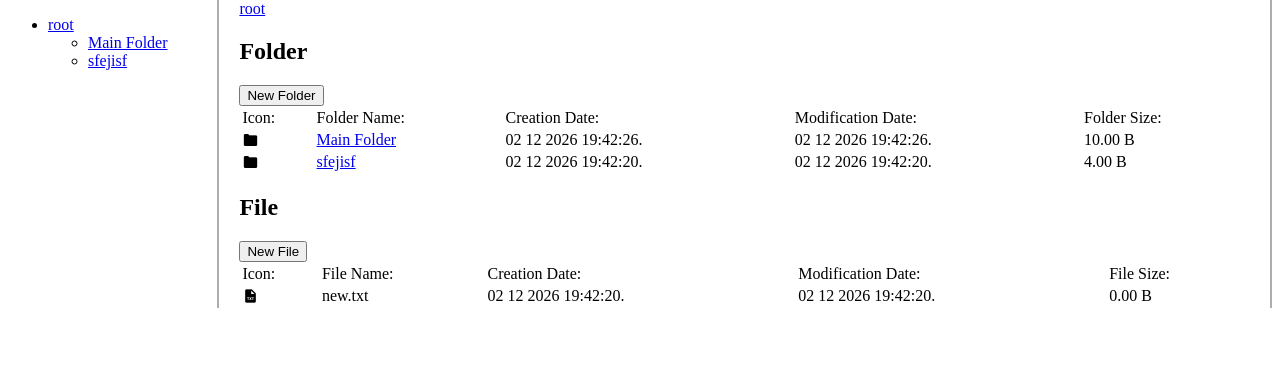
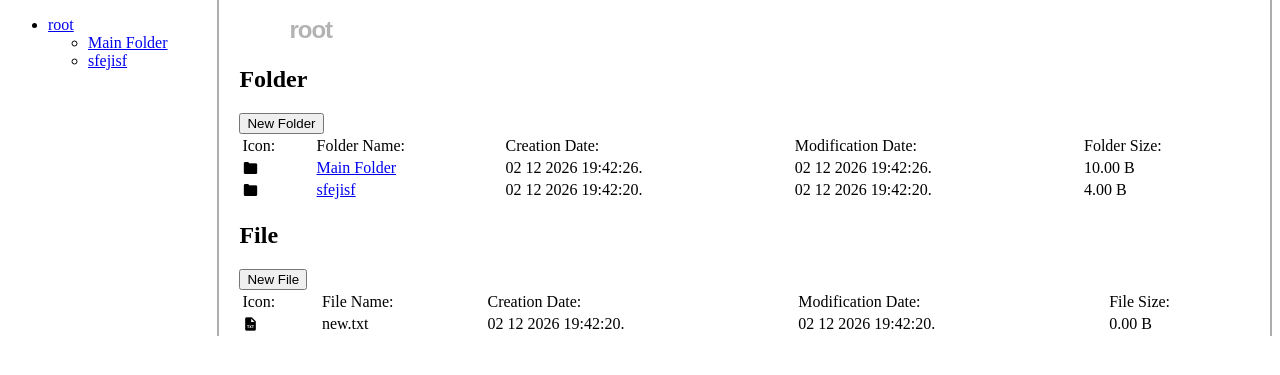
Before and after one commit to frolesti/PHP--File-Explorer, a PHP site: page / in a window 1280 px wide. Shown: the part 88-463 px from the top of the page. Run offline with PHP 8.4, Linux system fonts and the light colour scheme.

Commit message:
Add style in Breadcrums

```diff
--- /dev/null
+++ b/assets/css/breadcrums.css
@@ -0,0 +1,42 @@
+.breadcrums { white-space: nowrap; }
+.breadcrums li {
+    display: inline-block;
+    line-height: 26px;
+    margin: 0 9px 0 -10px;
+    padding: 0 20px;
+    position: relative;
+}
+.breadcrums li::before,
+.breadcrums li::after {
+    border-right: 1px solid #666666;
+    content: '';
+    display: block;
+    height: 50%;
+    position: absolute;
+    left: 0;
+    right: 0;
+    top: 0;
+    z-index: -1;
+    transform: skewX(45deg);
+}
+.breadcrums li::after {
+    bottom: 0;
+    top: auto;
+    transform: skewX(-45deg);
+}
+
+.breadcrums li:last-of-type::before,
+.breadcrums li:last-of-type::after {
+    display: none;
+}
+
+.breadcrums li a {
+  font: bold 24px Sans-Serif;
+  letter-spacing: -1px;
+  text-decoration: none;
+}
+
+.breadcrums li:nth-of-type(1) a { color: hsl(0, 0%, 70%); }
+.breadcrums li:nth-of-type(2) a { color: hsl(0, 0%, 65%); }
+.breadcrums li:nth-of-type(3) a { color: hsl(0, 0%, 50%); }
+.breadcrums li:nth-of-type(4) a { color: hsl(0, 0%, 45%); }
--- a/assets/css/style.css
+++ b/assets/css/style.css
@@ -1,4 +1,5 @@
 @import "folders.css";
+@import "breadcrums.css";
 
 * {
     box-sizing: border-box;
--- a/assets/php/getAllFilesAndFolder.php
+++ b/assets/php/getAllFilesAndFolder.php
@@ -5,20 +5,21 @@
     $breadcrums = false;
   }else{
     $directory = $_GET['dir'].'/';
-    $breadcrums = explode('/', $directory);
+    $breadcrums = array_slice(explode('/', $directory),1);
+    array_pop($breadcrums);
   }
   $files = scandir($root.$directory);
   $files = array_slice($files,2);
-  echo '<section class="breadcrums">';
-  echo "<a href='index.php'>root</a>";
+  echo '<ol class="breadcrums">';
+  echo "<li><a href='index.php'>root</a></li>";
   if($breadcrums){
     $acc='';
     foreach ($breadcrums as $key => $value) {
       $acc = $acc . '/' . $value ;
-      echo "<a href='?dir=$acc'>$value</a>";
+      echo "<li><a href='?dir=$acc'>$value</a></li>";
     }
   }
-  echo '</section>';
+  echo '</ol>';
   renderTable('Folder', $root, $directory, $files);
   renderTable('File', $root, $directory, $files);
 ?>
```
